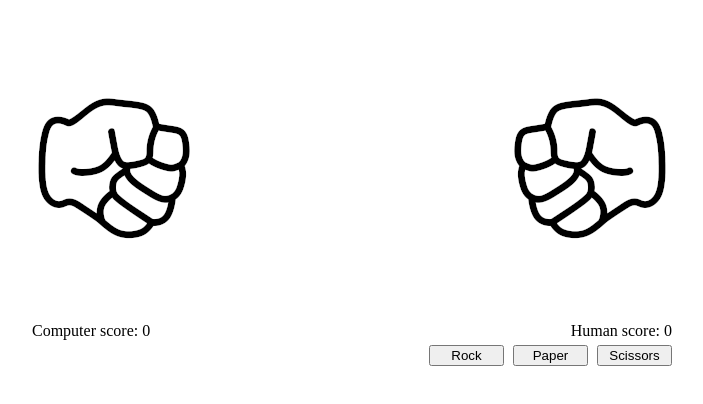
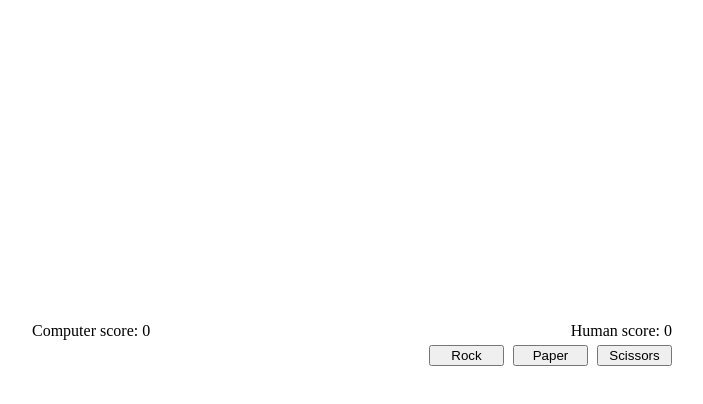
Before and after one commit to noOdin1/rock_paper_scissors, a plain HTML site: page index.html in a window 1280 px wide. Shown: the part 40-444 px from the top of the page, without its empty margins (288-991 px from the left). Drawn offline with Linux system fonts and the light colour scheme.

Commit message:
Corrected the image using blank.png for initial condition

```diff
--- a/index.html
+++ b/index.html
@@ -17,10 +17,10 @@
       <div class="displayOutcome"><h3>&nbsp;</h3></div>
       <div class="image container">
         <div class="computer choice">
-          <img src="images/computer_rock.png" alt="computer choice is rock" />
+          <img src="images/blank.png" alt="computer hasn't made a choice" />
         </div>
         <div class="human choice">
-          <img src="images/human_rock.png" alt="human choice is rock" />
+          <img src="images/blank.png" alt="human hasn't made a choice" />
         </div>
       </div>
       <div class="displaySelection">
```
